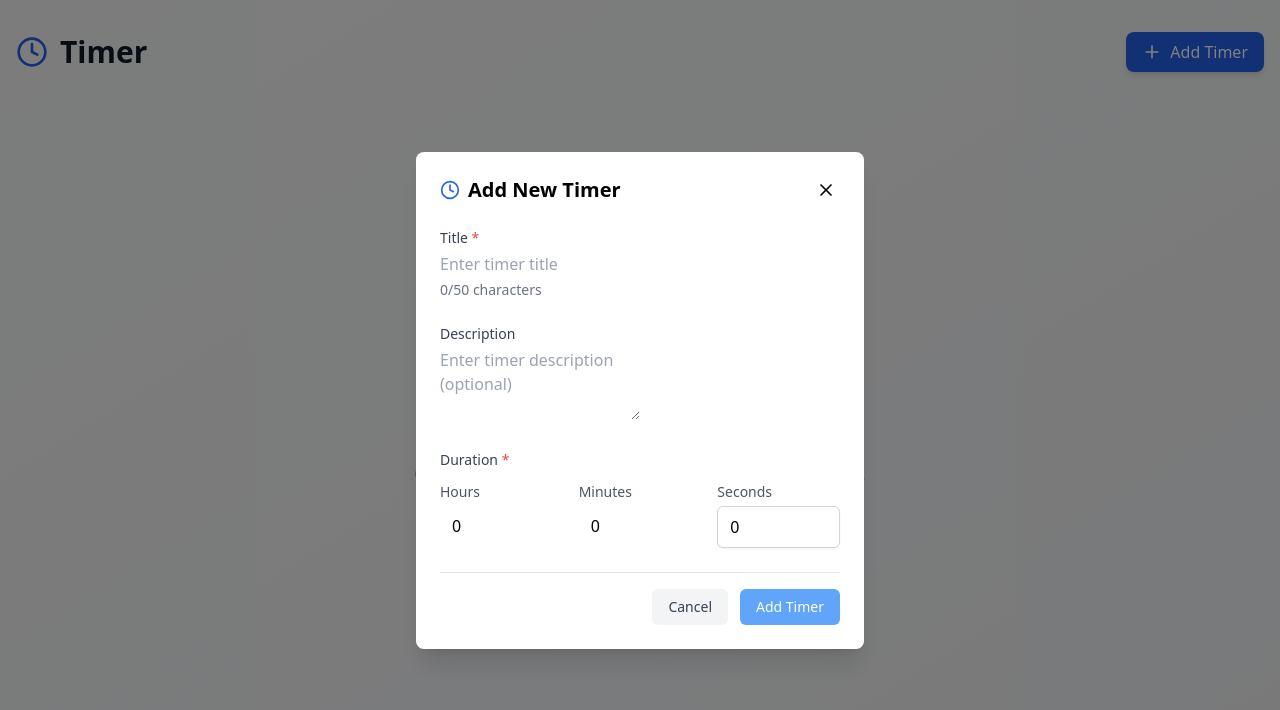
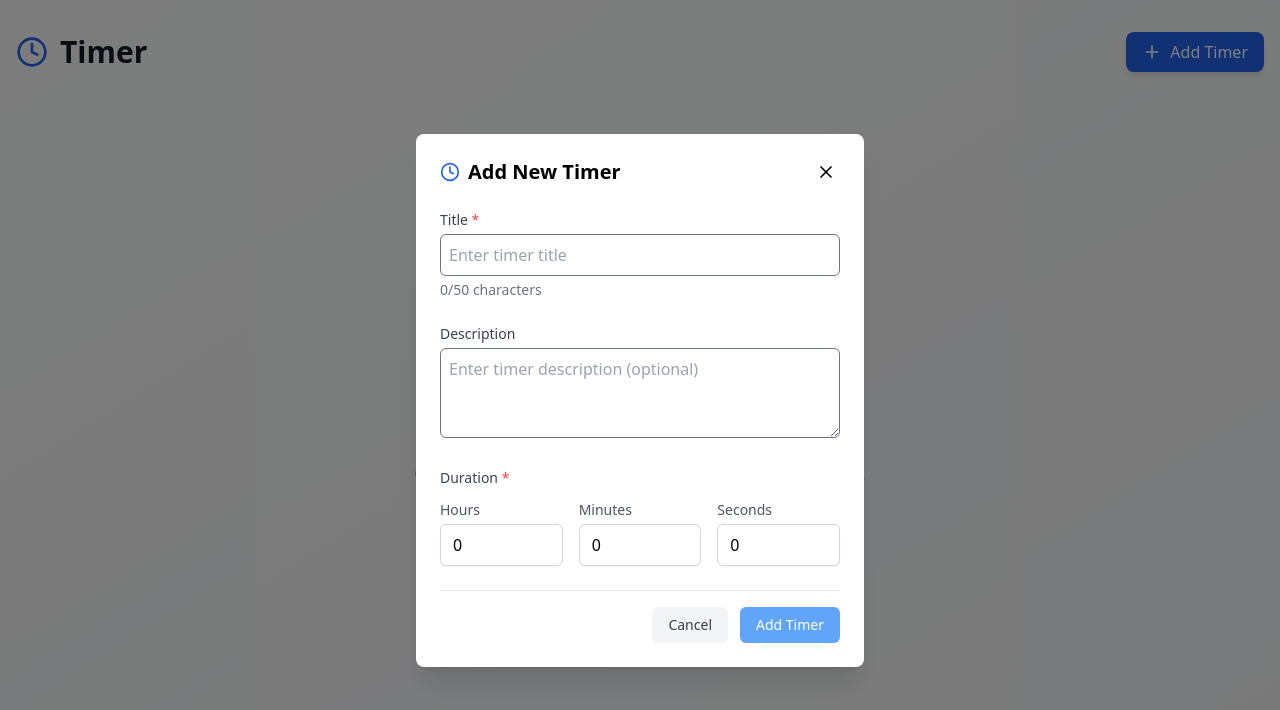
Before and after one commit to Sanoop77m/CW-Codewalnut-timer-assesment, a React (Vite) app: page / in a window 1280 px wide. Both pictures are taken after a click on the button "Add Timer". Shown: the top 710 px of the page. Built offline with nearby package versions, Linux system fonts and the light colour scheme.

Commit message:
UI-Fix-Input-Fields-In-Add-timer-component
fixed border, border-radius, padding, width for input fields in the form element

```diff
--- a/src/components/AddTimerModal.tsx
+++ b/src/components/AddTimerModal.tsx
@@ -96,7 +96,7 @@ export const AddTimerModal: React.FC<AddTimerModalProps> = ({ isOpen, onClose })
               onChange={(e) => setTitle(e.target.value)}
               onBlur={() => setTouched({ ...touched, title: true })}
               maxLength={50}
-              className={` ${
+              className={`w-full border border-gray-500 p-2 rounded-md ${
                 touched.title && !isTitleValid
                   ? 'border-red-500'
                   : 'border-gray-300'
@@ -121,7 +121,7 @@ export const AddTimerModal: React.FC<AddTimerModalProps> = ({ isOpen, onClose })
               value={description}
               onChange={(e) => setDescription(e.target.value)}
               rows={3}
-              className=""
+              className="w-full border border-gray-500 rounded-md p-2"
               placeholder="Enter timer description (optional)"
             />
           </div>
@@ -140,7 +140,7 @@ export const AddTimerModal: React.FC<AddTimerModalProps> = ({ isOpen, onClose })
                   value={hours}
                   onChange={(e) => setHours(Math.min(23, parseInt(e.target.value) || 0))}
                   onBlur={() => setTouched({ ...touched, hours: true })}
-                  className="[appearance:textfield] [&::-webkit-outer-spin-button]:appearance-none [&::-webkit-inner-spin-button]:appearance-none w-full px-3 py-2 "
+                  className="[appearance:textfield] [&::-webkit-outer-spin-button]:appearance-none [&::-webkit-inner-spin-button]:appearance-none w-full px-3 py-2 border border-gray-300 rounded-md shadow-sm "
                 />
               </div>
               <div>
@@ -152,7 +152,7 @@ export const AddTimerModal: React.FC<AddTimerModalProps> = ({ isOpen, onClose })
                   value={minutes}
                   onChange={(e) => setMinutes(Math.min(59, parseInt(e.target.value) || 0))}
                   onBlur={() => setTouched({ ...touched, minutes: true })}
-                  className="[appearance:textfield] [&::-webkit-outer-spin-button]:appearance-none [&::-webkit-inner-spin-button]:appearance-none w-full px-3 py-2"
+                  className="[appearance:textfield] [&::-webkit-outer-spin-button]:appearance-none [&::-webkit-inner-spin-button]:appearance-none w-full px-3 py-2 border border-gray-300 rounded-md shadow-sm "
                 />
               </div>
               <div>
@@ -164,7 +164,7 @@ export const AddTimerModal: React.FC<AddTimerModalProps> = ({ isOpen, onClose })
                   value={seconds}
                   onChange={(e) => setSeconds(Math.min(59, parseInt(e.target.value) || 0))}
                   onBlur={() => setTouched({ ...touched, seconds: true })}
-                  className="[appearance:textfield] [&::-webkit-outer-spin-button]:appearance-none [&::-webkit-inner-spin-button]:appearance-none w-full px-3 py-2 border border-gray-300 rounded-md shadow-sm focus:ring-2 focus:ring-blue-500 focus:border-blue-500"
+                  className="[appearance:textfield] [&::-webkit-outer-spin-button]:appearance-none [&::-webkit-inner-spin-button]:appearance-none w-full px-3 py-2 border border-gray-300 rounded-md shadow-sm "
                 />
               </div>
             </div>
```
